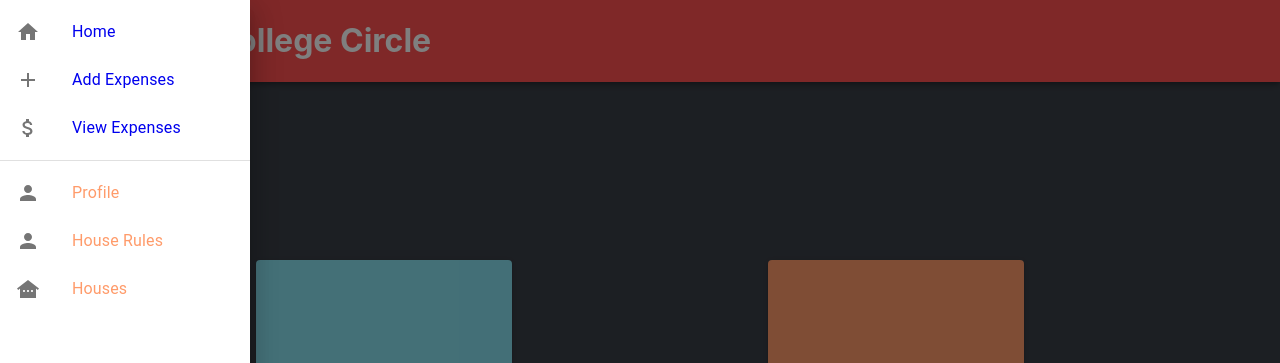
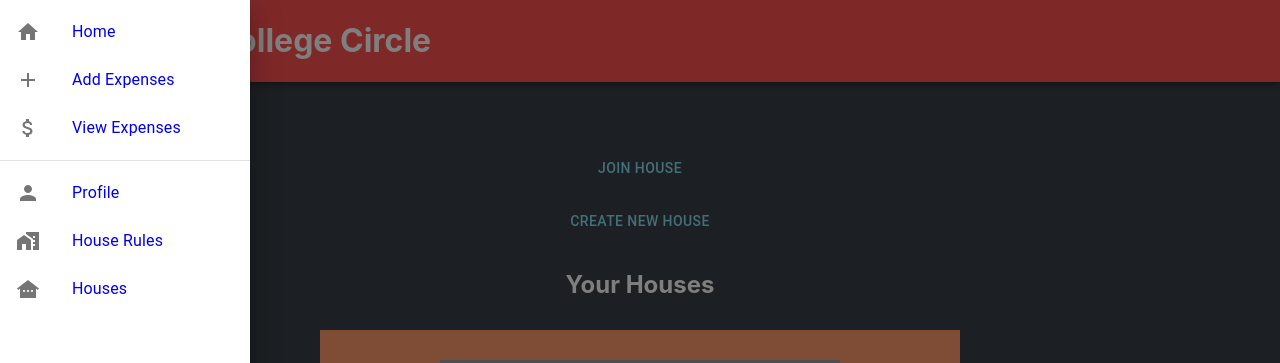
Before and after one commit to connorburns19/HouseMate, a React (Create React App) app in the folder house_mate/: page /houses in a window 1280 px wide. Both pictures are taken after a click on the button 44 px from the left and 40 px from the top of the page. Shown: the top 363 px of the page. Built offline with nearby package versions, Linux system fonts and the light colour scheme; grey boxes are pictures that could not be loaded.

Commit message:
added House page navigation

```diff
--- a/house_mate/src/NavBar/NavBar.js
+++ b/house_mate/src/NavBar/NavBar.js
@@ -17,6 +17,8 @@
 import AttachMoneyIcon from '@mui/icons-material/AttachMoney';
 import HomeIcon from '@mui/icons-material/Home';
 import OtherHousesIcon from '@mui/icons-material/OtherHouses';
+import HomeWorkIcon from '@mui/icons-material/HomeWork';
+
 import { Link } from "react-router-dom";
 
 
@@ -52,6 +54,24 @@
         }
     ]
 
+    const navList2 = [
+        {
+            text: "Profile",
+            link: "/",
+            icon: <PersonIcon />
+        },
+        {
+            text: "House Rules",
+            link: "/",
+            icon: <HomeWorkIcon />
+        },
+        {
+            text: "Houses",
+            link: "/houses",
+            icon: <OtherHousesIcon />
+        }
+    ]
+
     const list = (anchor) => (
         <Box
         sx={{ width: 250 }}
@@ -73,14 +93,17 @@
         </List>
         <Divider />
         <List>
-            {['Profile', 'House Rules', 'Houses'].map((text, index) => (
-            <ListItem button key={text}>
-                <ListItemIcon>
-                {index === 2 ? <OtherHousesIcon /> : <PersonIcon />}
-                </ListItemIcon>
-                <ListItemText primary={text} />
-            </ListItem>
-            ))}
+            {navList2.map((item, index) => {
+                const { text, icon, link } = item;
+                return(
+                <Link to={link} style={{ textDecoration: 'none' }}>
+                    <ListItem button key={text}>
+                        {icon && <ListItemIcon>{icon}</ListItemIcon>}
+                        <ListItemText primary={text} />
+                    </ListItem>
+                </Link>
+                )
+            })}
         </List>
         </Box>
     );
--- a/house_mate/src/index.js
+++ b/house_mate/src/index.js
@@ -5,6 +5,7 @@
 import reportWebVitals from './reportWebVitals';
 import AddExpense from './AddExpense/AddExpense';
 import ViewExpense from './ViewExpenses/ViewExpense';
+import HousePage from './Houses/HousePage';
 import { BrowserRouter, Routes, Route, Router} from "react-router-dom";
 import NavBar from './NavBar/NavBar';
 
@@ -15,6 +16,7 @@
           <Route path="/*" element={<App />}/>
           <Route path="/view-expense" element={<ViewExpense />} />
           <Route path="/add-expense" element={<AddExpense />} />
+          <Route path="/houses" element={<HousePage />} />
       </Routes>
     </BrowserRouter>
   </React.StrictMode>,
```
